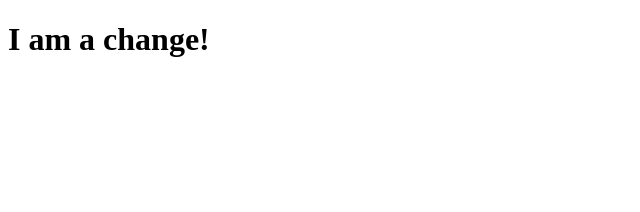
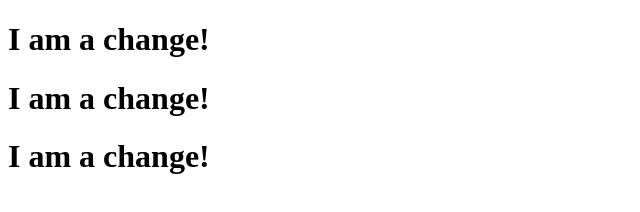
Before and after one commit to INANDU1516daw2/web, a plain HTML site: page index.html in a window 1280 px wide. Shown: the whole page, without its empty margins (0-640 px from the left). Drawn offline with Linux system fonts and the light colour scheme.

Commit message:
1st commit on branch_1

```diff
--- a/index.html
+++ b/index.html
@@ -2,4 +2,6 @@
 
 <body>
 	<h1>I am a change!</h1>
+	<h1>I am a change!</h1>
+	<h1>I am a change!</h1>
 </body>
```
